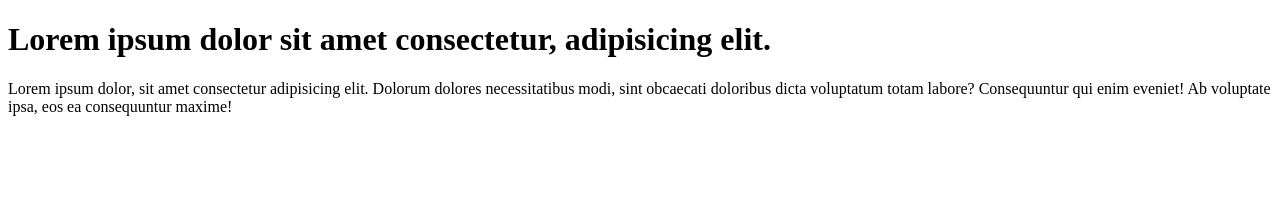
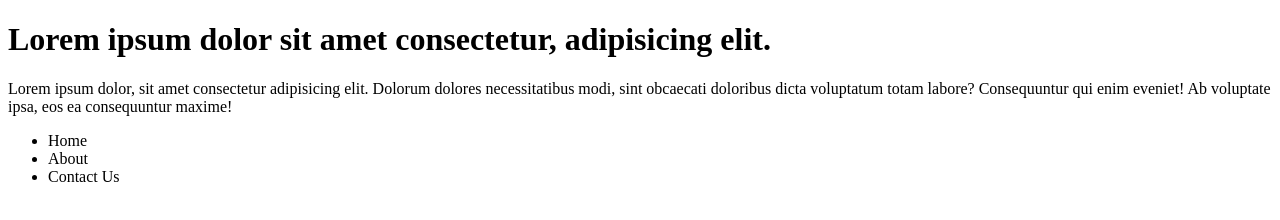
Before and after one commit to AWODIYA/learning-git, a plain HTML site: page index.html in a window 1280 px wide. Drawn offline with Linux system fonts and the light colour scheme.

Commit message:
modified index file

```diff
--- a/index.html
+++ b/index.html
@@ -8,7 +8,15 @@
   <body>
     <h1>Lorem ipsum dolor sit amet consectetur, adipisicing elit.</h1>
     <p>
-      Lorem ipsum dolor, sit amet consectetur adipisicing elit. Dolorum dolores necessitatibus modi, sint obcaecati doloribus dicta voluptatum totam labore? Consequuntur qui enim eveniet! Ab voluptate ipsa, eos ea consequuntur maxime!
+      Lorem ipsum dolor, sit amet consectetur adipisicing elit. Dolorum dolores
+      necessitatibus modi, sint obcaecati doloribus dicta voluptatum totam
+      labore? Consequuntur qui enim eveniet! Ab voluptate ipsa, eos ea
+      consequuntur maxime!
     </p>
+    <ul>
+      <li>Home</li>
+      <li>About</li>
+      <li>Contact Us</li>
+    </ul>
   </body>
 </html>
```
